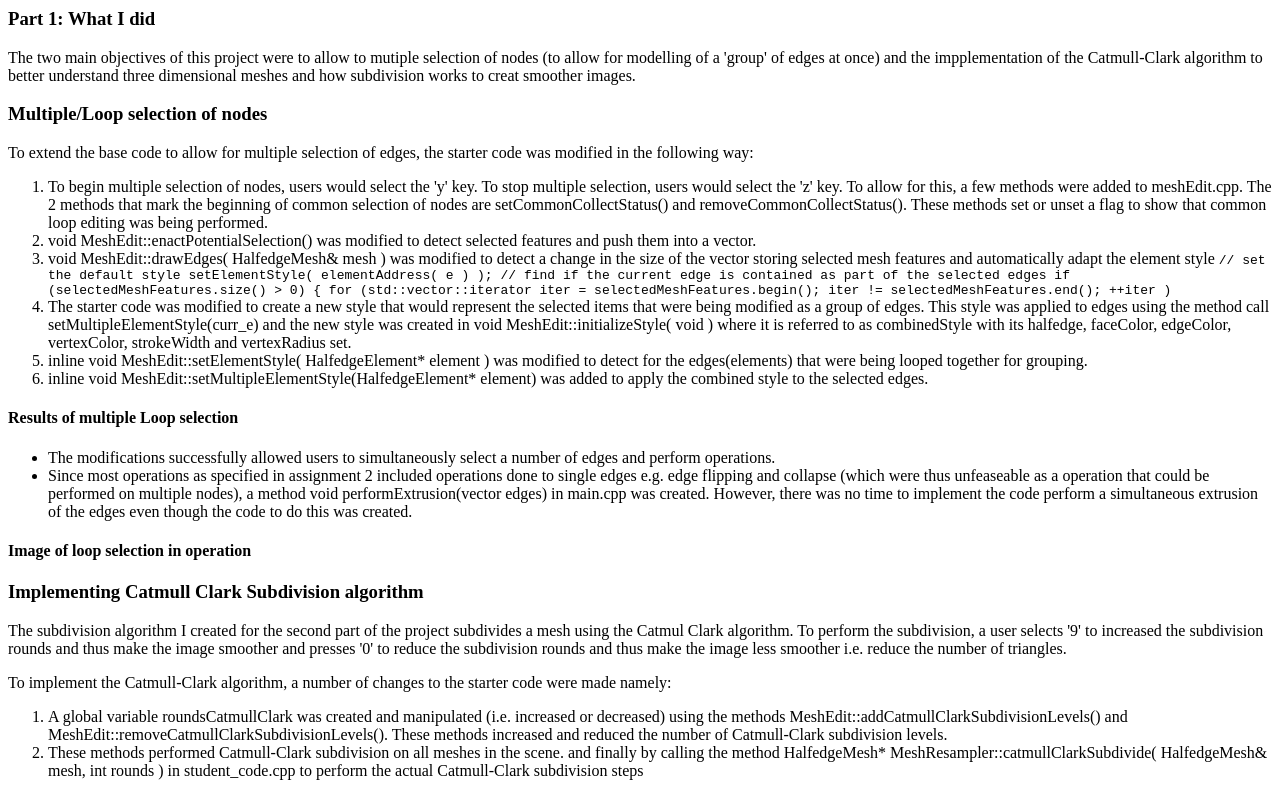
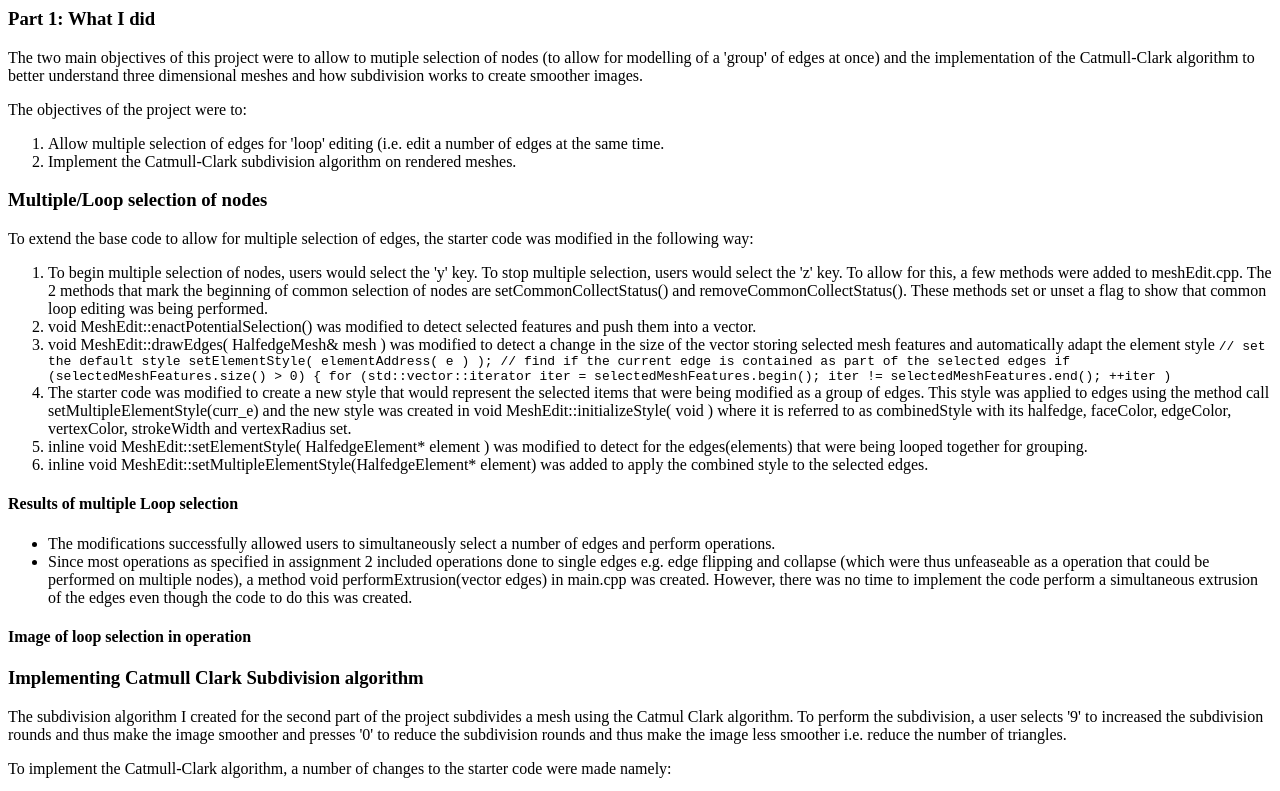
Before and after one commit to Reagan/project5-15462, a plain HTML site: page index.html in a window 1280 px wide. Shown: the top 791 px of the page. Drawn offline with Linux system fonts and the light colour scheme.

Commit message:
Update index.html

```diff
--- a/index.html
+++ b/index.html
@@ -1,8 +1,16 @@
 <h3>Part 1: What I did</h3>
-<p>The two main objectives of this project were to allow to mutiple selection of nodes (to allow for modelling of a 'group' of edges at once) and the impplementation of the Catmull-Clark algorithm to better understand three dimensional meshes and how subdivision works to creat smoother images. </p>
+<p>The two main objectives of this project were to allow to mutiple selection of nodes (to allow for modelling of a 'group' of edges at once) and the implementation of the Catmull-Clark algorithm to better understand three dimensional meshes and how subdivision works to create smoother images. </p>
+
+<p>The objectives of the project were to:
+<ol>
+<li>Allow multiple selection of edges for 'loop' editing (i.e. edit a number of edges at the same time.</li>
+<li>Implement the Catmull-Clark subdivision algorithm on rendered meshes. </li>
+</ol>
+</p>
 
 <h3>Multiple/Loop selection of nodes</h3>
 
+<pM
 <p>To extend the base code to allow for multiple selection of edges, the starter code was modified in the following way:
 <ol>
   <li>To begin multiple selection of nodes, users would select the 'y' key. To stop multiple selection, users would select the 'z' key. To allow for this, a few methods were added to meshEdit.cpp. The 2 methods that mark the beginning of common selection of nodes are setCommonCollectStatus() and removeCommonCollectStatus(). These methods set or unset a flag to show that common loop editing was being performed.</li>
```
